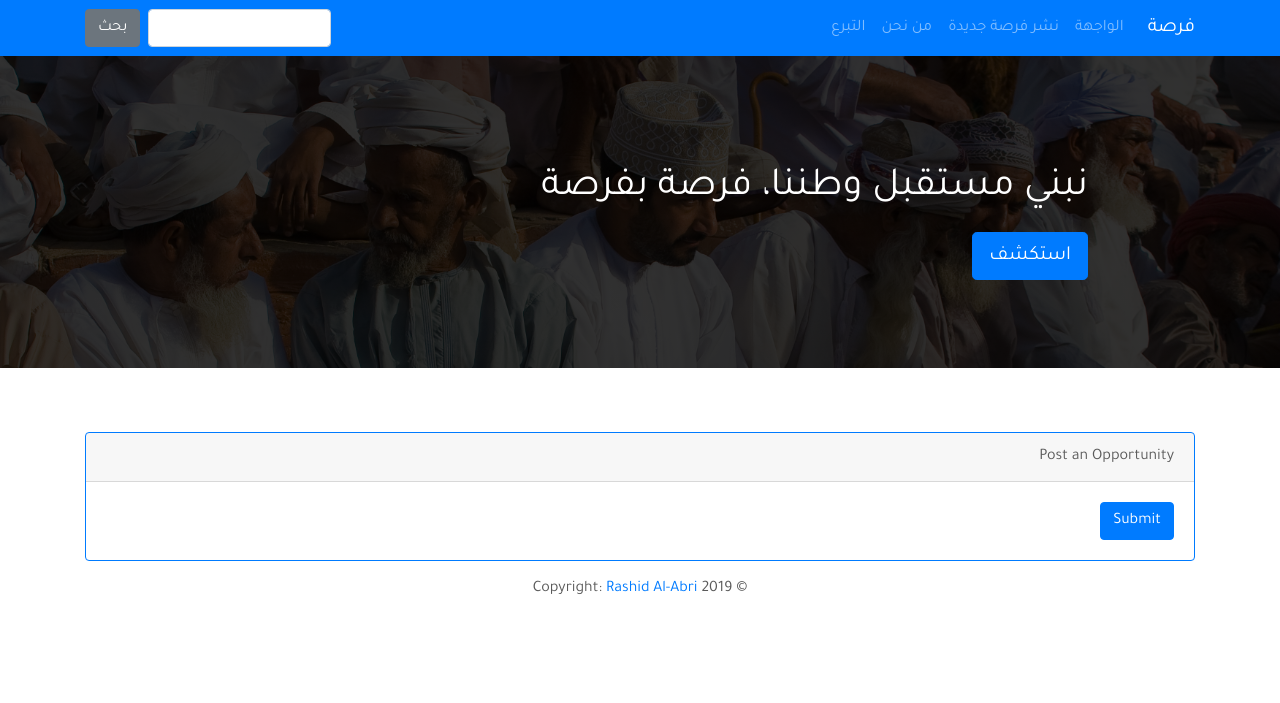
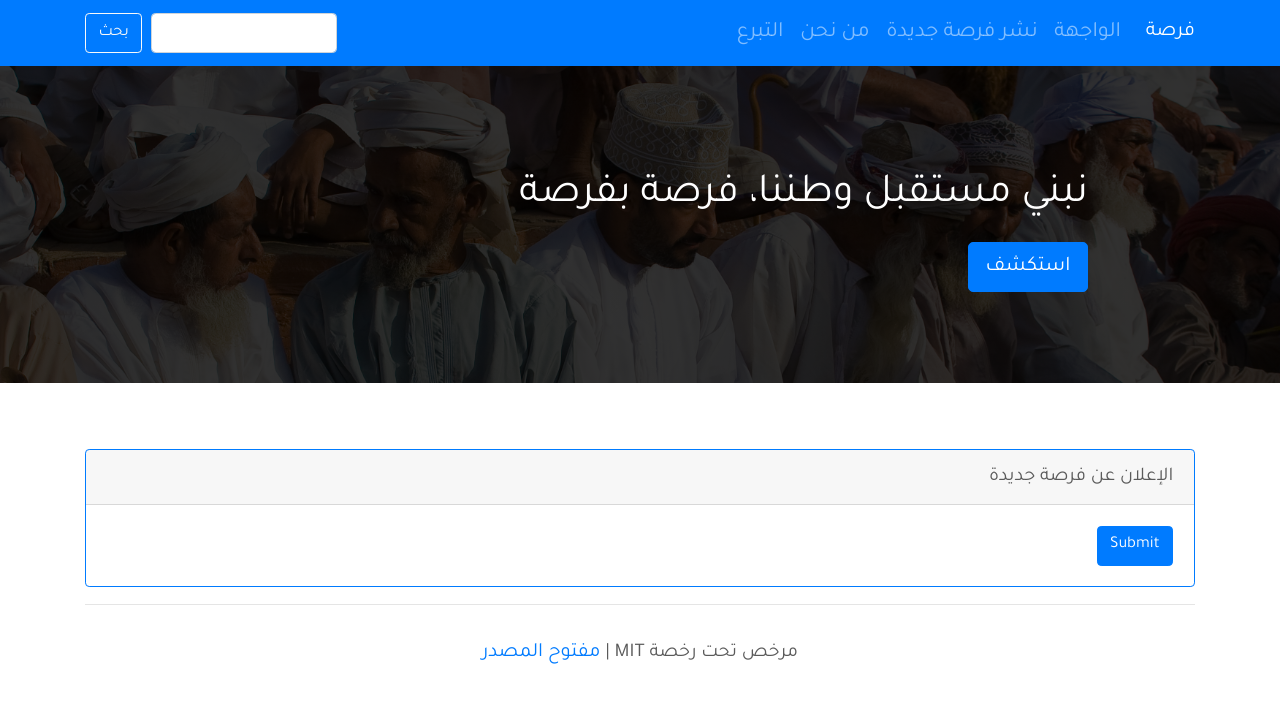
Before and after one commit to rashidalabri/forsa-web, a Django app: template wajiha/templates/wajiha/opportunity_create.html in a window 1280 px wide. Shown: the top 703 px of the page. Run offline with Django 3.2, Linux system fonts and the light colour scheme; the template is opened without the code that fills it, so the values that code supplies are empty; some libraries are stand-ins or nearby versions.

Commit message:
Translate templates, etc.

```diff
--- a/wajiha/models.py
+++ b/wajiha/models.py
@@ -10,7 +10,7 @@ class OpportunityCategory(models.Model):
         return self.name
 
 class Opportunity(models.Model):
-    slug = models.SlugField(unique=True)
+    slug = models.SlugField(unique=True, allow_unicode=True)
 
     title = models.CharField(max_length=250)
     description = models.TextField()
@@ -32,7 +32,8 @@ class Opportunity(models.Model):
     hidden = models.BooleanField(default=True)
 
     def save(self, *args, **kwargs):
-        self.slug = slugify(self.title)
+        if self.slug in [None, '', u'']:
+            self.slug = slugify(self.title)
         super(Opportunity, self).save(*args, **kwargs)
 
     def __str__(self):
--- a/wajiha/static/css/custom.css
+++ b/wajiha/static/css/custom.css
@@ -4,6 +4,7 @@
 * {
 
   font-family: 'Tajawal', sans-serif;
+  font-size: 104%;
 
 }
 
@@ -101,3 +102,18 @@ body {
     margin-top: 7rem;
   }
 }
+
+.bd-placeholder-img {
+  font-size: 1.125rem;
+  text-anchor: middle;
+  -webkit-user-select: none;
+  -moz-user-select: none;
+  -ms-user-select: none;
+  user-select: none;
+}
+
+@media (min-width: 768px) {
+  .bd-placeholder-img-lg {
+      font-size: 3.5rem;
+  }
+}
--- a/wajiha/templates/wajiha/base.html
+++ b/wajiha/templates/wajiha/base.html
@@ -10,23 +10,6 @@
 
     <link rel="stylesheet" href="{% static 'css/rtl/bootstrap.min.css' %}">
     <link rel="stylesheet" href="{% static 'css/custom.css' %}">
-
-    <style>
-        .bd-placeholder-img {
-            font-size: 1.125rem;
-            text-anchor: middle;
-            -webkit-user-select: none;
-            -moz-user-select: none;
-            -ms-user-select: none;
-            user-select: none;
-        }
-
-        @media (min-width: 768px) {
-            .bd-placeholder-img-lg {
-                font-size: 3.5rem;
-            }
-        }
-    </style>
 
     <title>{% block title %}{% endblock title %} | فرصة</title>
 </head>
@@ -58,7 +41,7 @@
                     </ul>
                     <form class="form-inline my-2 my-lg-0">
                         <input class="form-control mr-sm-2" type="text" placeholder="">
-                        <button class="btn btn-secondary my-2 my-sm-0" type="submit">بحث</button>
+                        <button class="btn btn-outline-light my-2 my-sm-0" type="submit">بحث</button>
                     </form>
                 </div>
             </div>
@@ -83,8 +66,11 @@
         {% block content %}
         {% endblock %}
         <footer class="page-footer font-small blue">
-            <div class="footer-copyright text-center py-3">© 2019 Copyright:
-                <a href="https://rashidalabri.com/"> Rashid Al-Abri</a>
+            <div class="container">
+                <hr>
+                <div class="footer-copyright text-center py-3">مرخص تحت رخصة MIT | <a
+                        href="https://github.com/forsa-om/forsa-web">مفتوح المصدر</a>
+                </div>
             </div>
         </footer>
     </main>
--- a/wajiha/templates/wajiha/opportunity_create.html
+++ b/wajiha/templates/wajiha/opportunity_create.html
@@ -6,7 +6,7 @@
 {% block content %}
 <div class="container">
     <div class="card border-primary">
-        <div class="card-header">Post an Opportunity</div>
+        <div class="card-header">الإعلان عن فرصة جديدة</div>
         <div class="card-body">
             <form action="" method="post">
                 {% csrf_token %}
--- a/wajiha/urls.py
+++ b/wajiha/urls.py
@@ -5,6 +5,8 @@ app_name = 'wajiha'
 
 urlpatterns = [
     path('', views.OpportunityListView.as_view(), name='index'),
+    path('opportunity', views.OpportunityListView.as_view(), name='opportunity_list'),
     path('opportunity/<int:pk>/<slug:slug>', views.OpportunityDetailView.as_view(), name='opportunity_detail'),
-    path('create/', views.OpportunityCreationView.as_view(), name='opportunity_create'),
+    path('opportunity/create', views.OpportunityCreationView.as_view(), name='opportunity_create'),
+    path('opportunity/create/success', views.OpportunityCreationView.as_view(), name='opportunity_create_success'),
 ]
```
Also changed, not shown: forsa/settings.py (+24 -8 lines), wajiha/forms.py (+13 -0 lines), wajiha/templates/wajiha/opportunity_create_success.html (added, +9 -0 lines), wajiha/views.py (+10 -1 lines), wajiha/migrations/0006_auto_20190709_0856.py (added), 1 other file.
